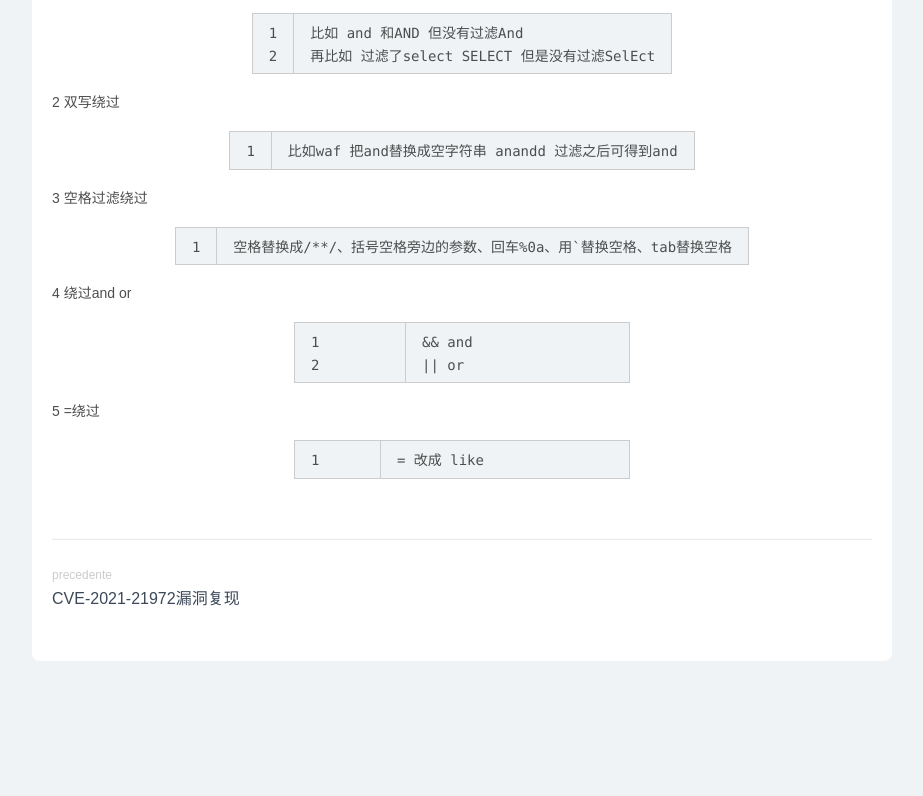
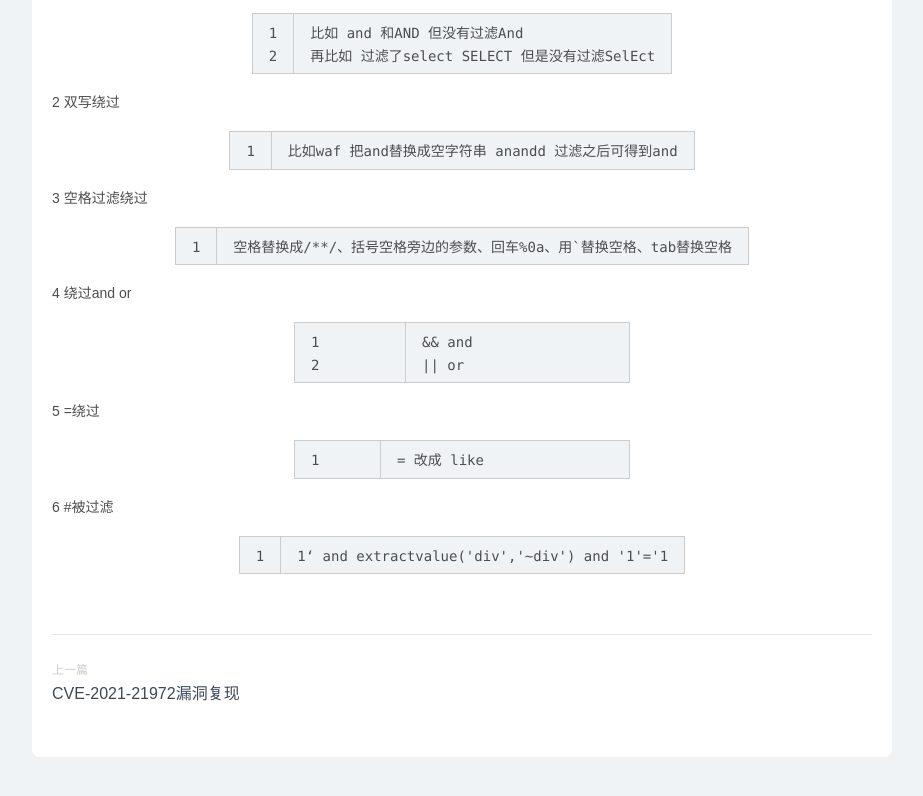
Before and after one commit to luoyih/luoyih.github.io, a plain HTML site: page 2022/12/05/报错注入和注入绕过/index.html in a window 1280 px wide. Shown: the part 1378-2174 px from the top of the page, without its empty margins (28-951 px from the left). Drawn offline with nearby package versions, Linux system fonts and the light colour scheme.

Commit message:
Site updated: 2022-12-05 11:36:45

```diff
--- a/2022/12/05/报错注入和注入绕过/index.html
+++ b/2022/12/05/报错注入和注入绕过/index.html
@@ -138,7 +138,7 @@
             <section class="inner">
                 <section class="inner-main">
                     <div class="post">
-    <article id="post-clba8lh3t0003d4nj6ilvchgx" class="article article-type-post" itemscope
+    <article id="post-clba8qsn60001lonj16jya0g9" class="article article-type-post" itemscope
     itemprop="blogPost">
 
     <div class="article-inner">
@@ -199,6 +199,11 @@
 
 <p>5 &#x3D;绕过</p>
 <figure class="highlight plaintext"><table><tr><td class="gutter"><pre><span class="line">1</span><br></pre></td><td class="code"><pre><span class="line">= 改成 like</span><br></pre></td></tr></table></figure>
+
+<p>6 #被过滤</p>
+<figure class="highlight plaintext"><table><tr><td class="gutter"><pre><span class="line">1</span><br></pre></td><td class="code"><pre><span class="line">1‘ and extractvalue(&#x27;div&#x27;,&#x27;~div&#x27;) and &#x27;1&#x27;=&#x27;1</span><br></pre></td></tr></table></figure>
+
+
         </div>
 
     </div>
@@ -218,7 +223,7 @@
 
 
     <a href="/2022/12/02/CVE-2021-21972%E6%BC%8F%E6%B4%9E%E5%A4%8D%E7%8E%B0/" id="article-nav-older" class="article-nav-link-wrap">
-      <div class="article-nav-caption">precedente</div>
+      <div class="article-nav-caption">上一篇</div>
       <div class="article-nav-title">CVE-2021-21972漏洞复现</div>
     </a>
 
@@ -226,7 +231,7 @@
 
 
     <section class="share">
-        <div class="share-title">share</div>
+        <div class="share-title">分享</div>
         <a class="share-item" target="_blank"
             href="https://twitter.com/share?text= - Hexo&url=https%3A%2F%2Fluoyih.github.io%2F2022%2F12%2F05%2F%25E6%258A%25A5%25E9%2594%2599%25E6%25B3%25A8%25E5%2585%25A5%25E5%2592%258C%25E6%25B3%25A8%25E5%2585%25A5%25E7%25BB%2595%25E8%25BF%2587%2F">
             <ion-icon name="logo-twitter"></ion-icon>
```
Also changed, not shown: 2022/12/02/CVE-2021-21972漏洞复现/index.html (+3 -3 lines), index.html (+5 -0 lines).
